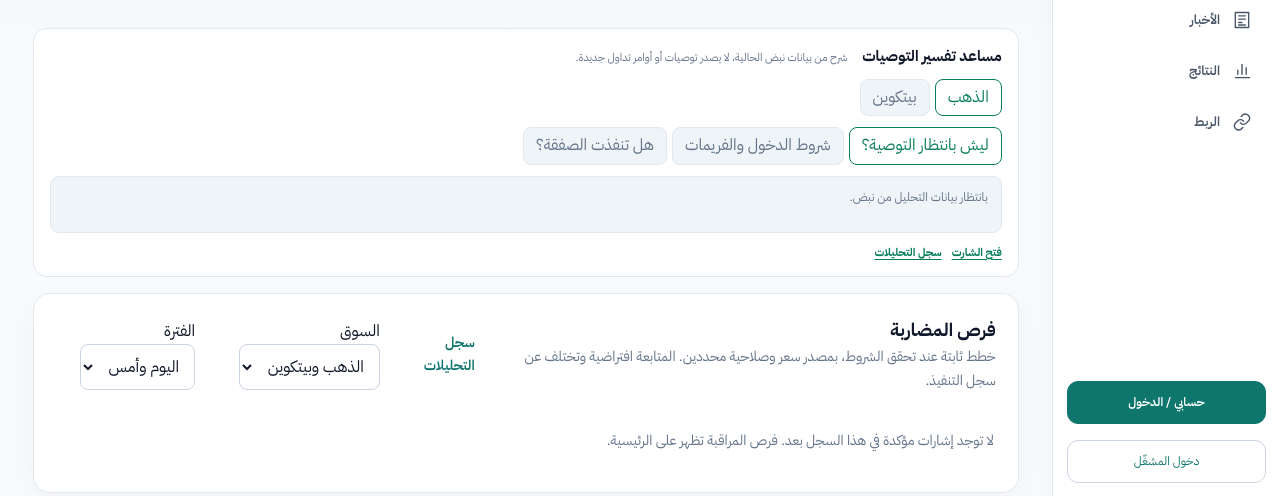
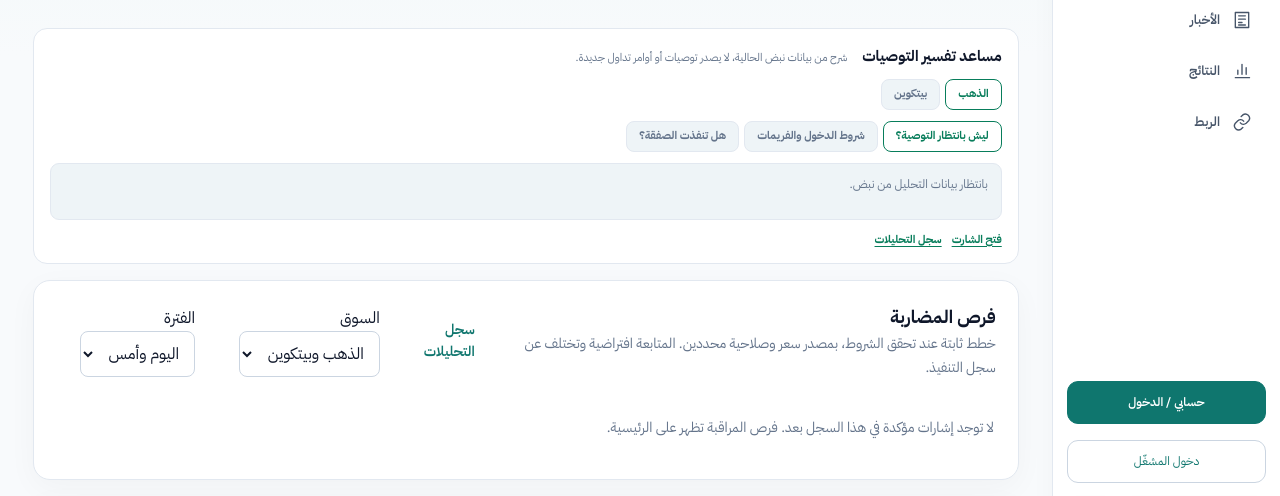
Before and after one commit to baderfcb232-hue/gold-pulse-ai, a website: page public/index.html in a window 1280 px wide. Both pictures are taken after a click on the button "التوصيات". Shown: the part 240-736 px from the top of the page. Drawn offline with Linux system fonts and the light colour scheme; no server answers.

Commit message:
fix(phase9): valid inherited font for compact recommendation controls

```diff
--- a/public/recommendation-explainer.css
+++ b/public/recommendation-explainer.css
@@ -4,7 +4,7 @@
 .recommendation-assistant-heading h3{margin:0;font-size:15px;font-weight:750;color:var(--ink)}
 .recommendation-assistant-heading small{font-size:11px;color:var(--muted);line-height:1.5}
 .recommendation-assistant-selection,.recommendation-assistant-topics{display:flex;align-items:center;gap:5px;flex-wrap:wrap}
-.recommendation-assistant-button{font:650 11px/1.35 inherit;cursor:pointer;min-height:31px;padding:5px 12px;border:1px solid var(--border);border-radius:8px;background:var(--elevated);color:var(--muted);max-width:100%}
+.recommendation-assistant-button{font-family:inherit;font-size:11px;font-weight:650;line-height:1.35;cursor:pointer;min-height:31px;padding:5px 12px;border:1px solid var(--border);border-radius:8px;background:var(--elevated);color:var(--muted);max-width:100%}
 .recommendation-assistant-button[data-selected="true"]{background:var(--card);border-color:var(--green);color:var(--green)}
 .recommendation-assistant-button:focus-visible,.recommendation-chart-link:focus-visible,.signal-context-link:focus-visible{outline:2px solid var(--green);outline-offset:2px}
 .recommendation-assistant-result{display:grid;gap:5px;background:var(--elevated);border:1px solid var(--border);border-radius:9px;padding:11px 13px;min-height:57px}
```
